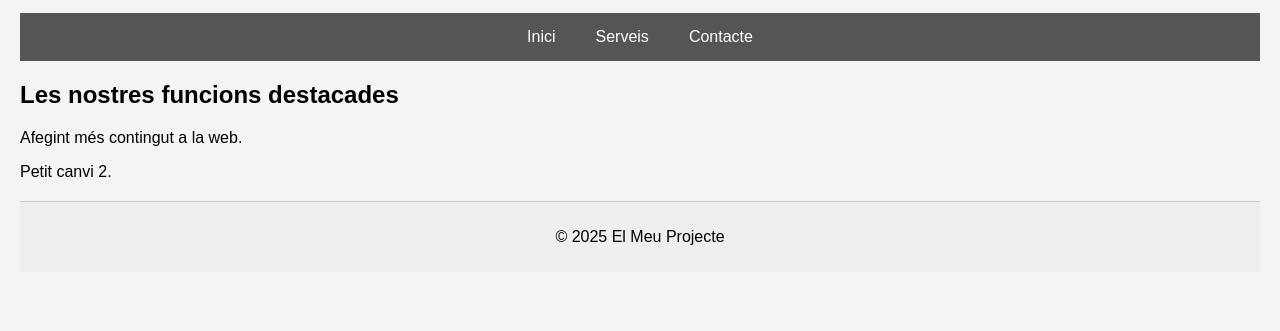
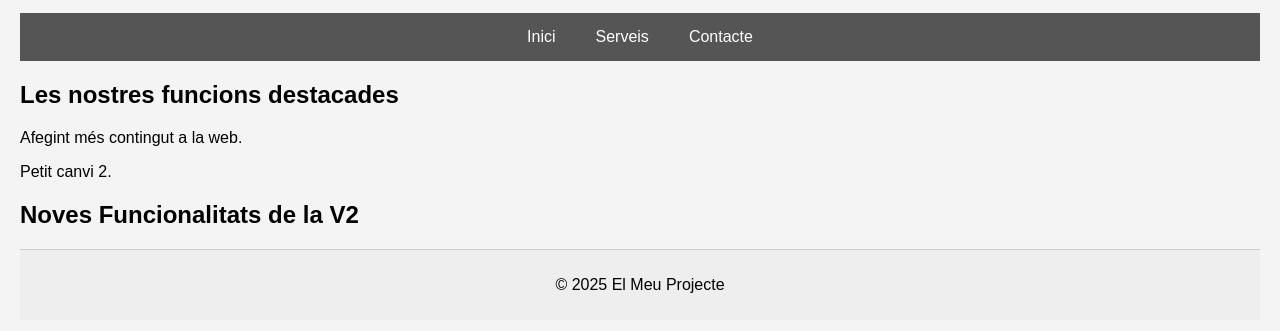
Before and after one commit to jomife/el-meu-primer-projecte-web, a plain HTML site: page index.html in a window 1280 px wide. Shown: the part 101-432 px from the top of the page. Drawn offline with Linux system fonts and the light colour scheme.

Commit message:
commit funcions V2

```diff
--- a/index.html
+++ b/index.html
@@ -19,6 +19,7 @@
        <h2>Les nostres funcions destacades</h2>
        <p>Afegint més contingut a la web.</p>
        <p>Petit canvi 2.</p>
+       <h2>Noves Funcionalitats de la V2</h2>
        <footer><p>&copy; 2025 El Meu Projecte</p></footer>
    </body>
    </html>
```
